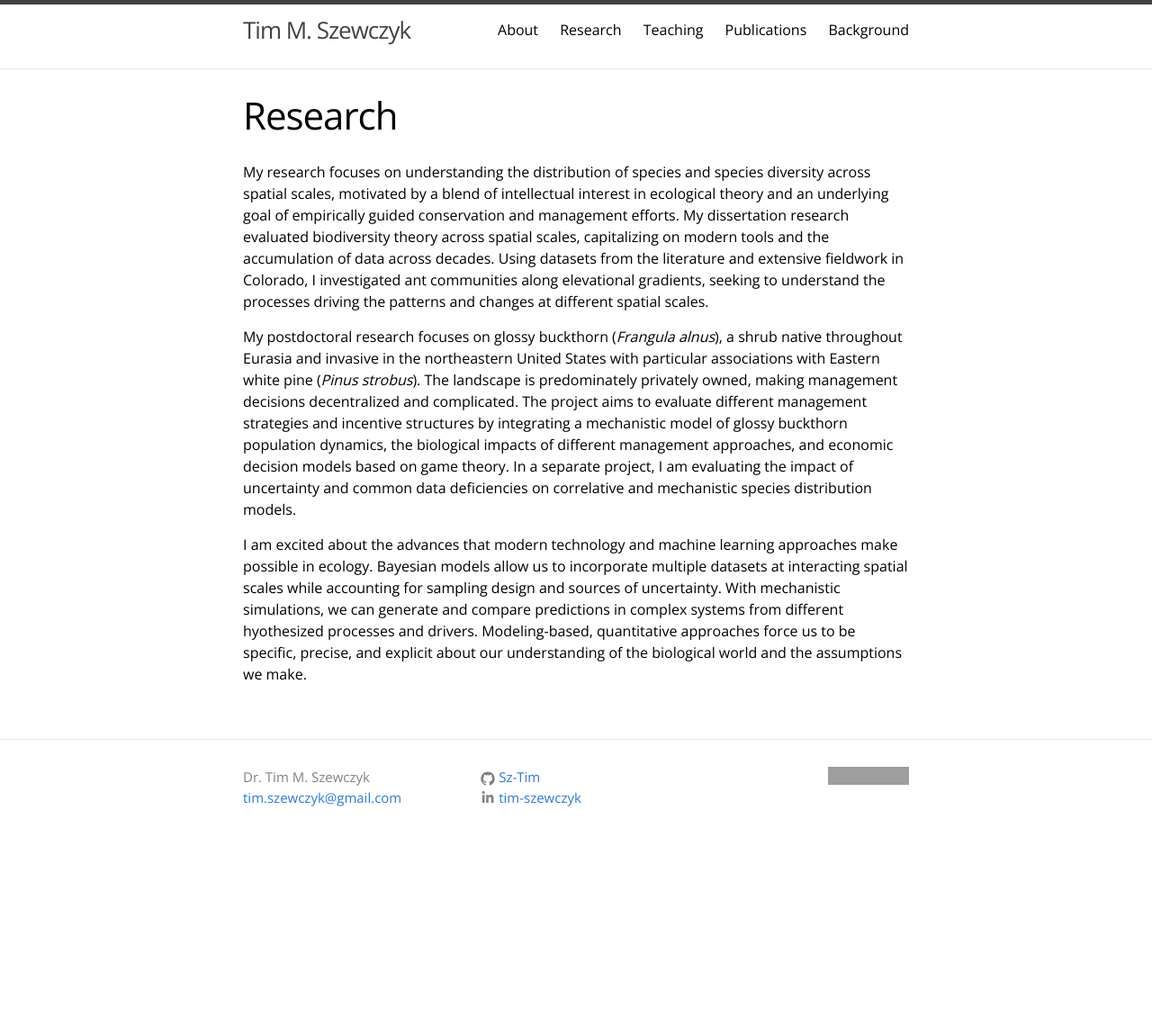
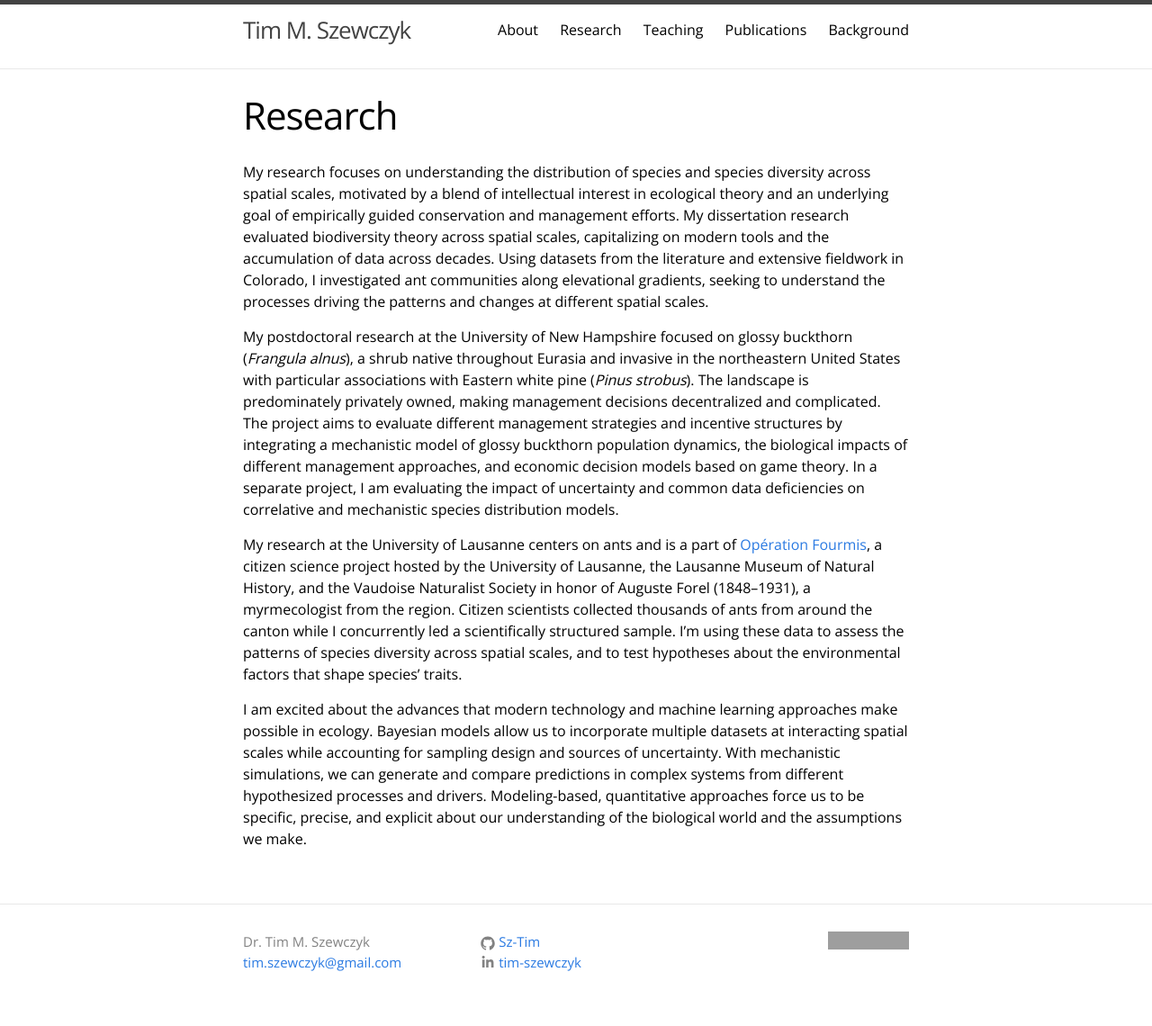
Before and after one commit to Sz-Tim/Sz-Tim.github.io, a Jekyll site: the page built from research.md, in a window 1280 px wide. Shown: the whole page at 90% size. Built offline with Jekyll 4.4.1, drawn with Linux system fonts in a browser that asks for light colours; before the commit the page ends 957 px from its top, so only the background shows below that; grey boxes are pictures that could not be loaded.

Commit message:
unil updates

```diff
--- a/research.md
+++ b/research.md
@@ -7,6 +7,8 @@ weight: 2
 
 My research focuses on understanding the distribution of species and species diversity across spatial scales, motivated by a blend of intellectual interest in ecological theory and an underlying goal of empirically guided conservation and management efforts. My dissertation research evaluated biodiversity theory across spatial scales, capitalizing on modern tools and the accumulation of data across decades. Using datasets from the literature and extensive fieldwork in Colorado, I investigated ant communities along elevational gradients, seeking to understand the processes driving the patterns and changes at different spatial scales.
 
-My postdoctoral research focuses on glossy buckthorn (*Frangula alnus*), a shrub native throughout Eurasia and invasive in the northeastern United States with particular associations with Eastern white pine (*Pinus strobus*). The landscape is predominately privately owned, making management decisions decentralized and complicated. The project aims to evaluate different management strategies and incentive structures by integrating a mechanistic model of glossy buckthorn population dynamics, the biological impacts of different management approaches, and economic decision models based on game theory. In a separate project, I am evaluating the impact of uncertainty and common data deficiencies on correlative and mechanistic species distribution models.
+My postdoctoral research at the University of New Hampshire focused on glossy buckthorn (*Frangula alnus*), a shrub native throughout Eurasia and invasive in the northeastern United States with particular associations with Eastern white pine (*Pinus strobus*). The landscape is predominately privately owned, making management decisions decentralized and complicated. The project aims to evaluate different management strategies and incentive structures by integrating a mechanistic model of glossy buckthorn population dynamics, the biological impacts of different management approaches, and economic decision models based on game theory. In a separate project, I am evaluating the impact of uncertainty and common data deficiencies on correlative and mechanistic species distribution models.
 
-I am excited about the advances that modern technology and machine learning approaches make possible in ecology. Bayesian models allow us to incorporate multiple datasets at interacting spatial scales while accounting for sampling design and sources of uncertainty. With mechanistic simulations, we can generate and compare predictions in complex systems from different hyothesized processes and drivers. Modeling-based, quantitative approaches force us to be specific, precise, and explicit about our understanding of the biological world and the assumptions we make.
+My research at the University of Lausanne centers on ants and is a part of [Opération Fourmis](https://wp.unil.ch/fourmisvaud), a citizen science project hosted by the University of Lausanne, the Lausanne Museum of Natural History, and the Vaudoise Naturalist Society in honor of Auguste Forel (1848–1931), a myrmecologist from the region. Citizen scientists collected thousands of ants from around the canton while I concurrently led a scientifically structured sample. I'm using these data to assess the patterns of species diversity across spatial scales, and to test hypotheses about the environmental factors that shape species' traits.
+
+I am excited about the advances that modern technology and machine learning approaches make possible in ecology. Bayesian models allow us to incorporate multiple datasets at interacting spatial scales while accounting for sampling design and sources of uncertainty. With mechanistic simulations, we can generate and compare predictions in complex systems from different hypothesized processes and drivers. Modeling-based, quantitative approaches force us to be specific, precise, and explicit about our understanding of the biological world and the assumptions we make.
```
